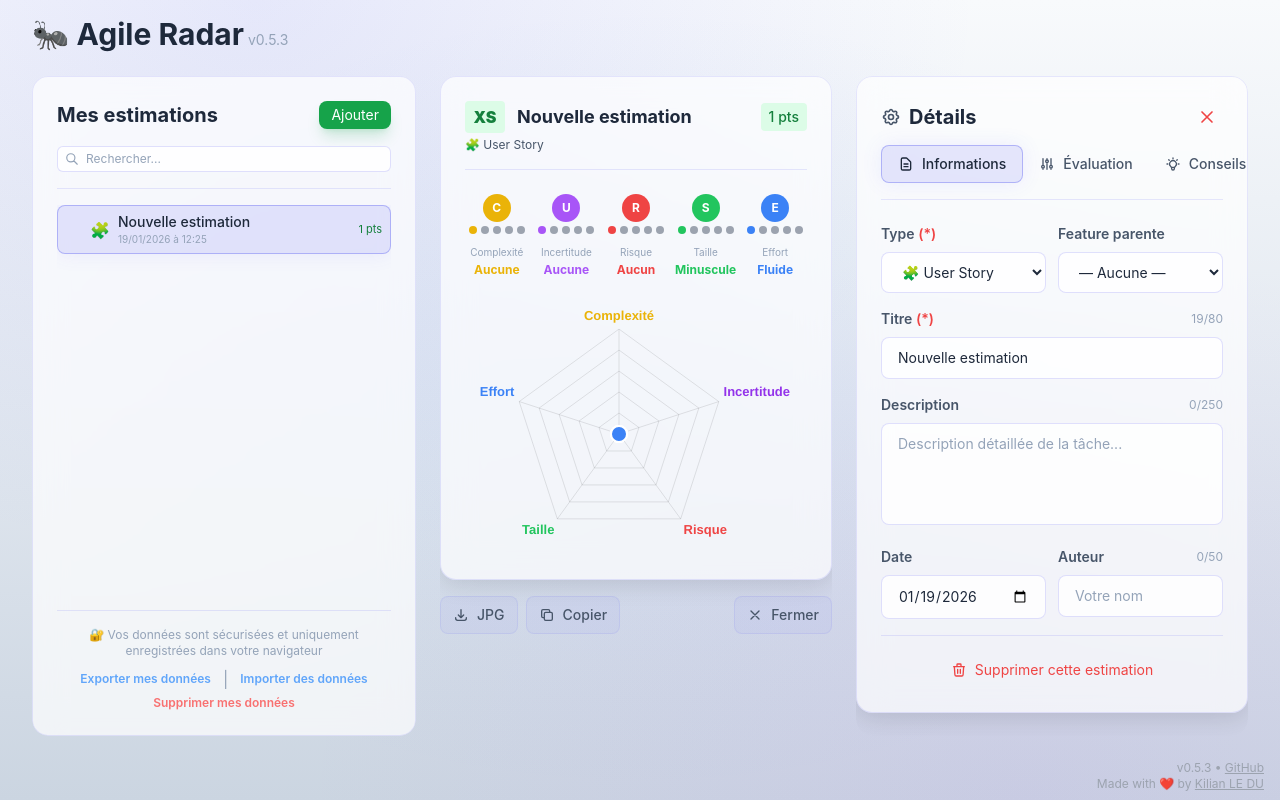
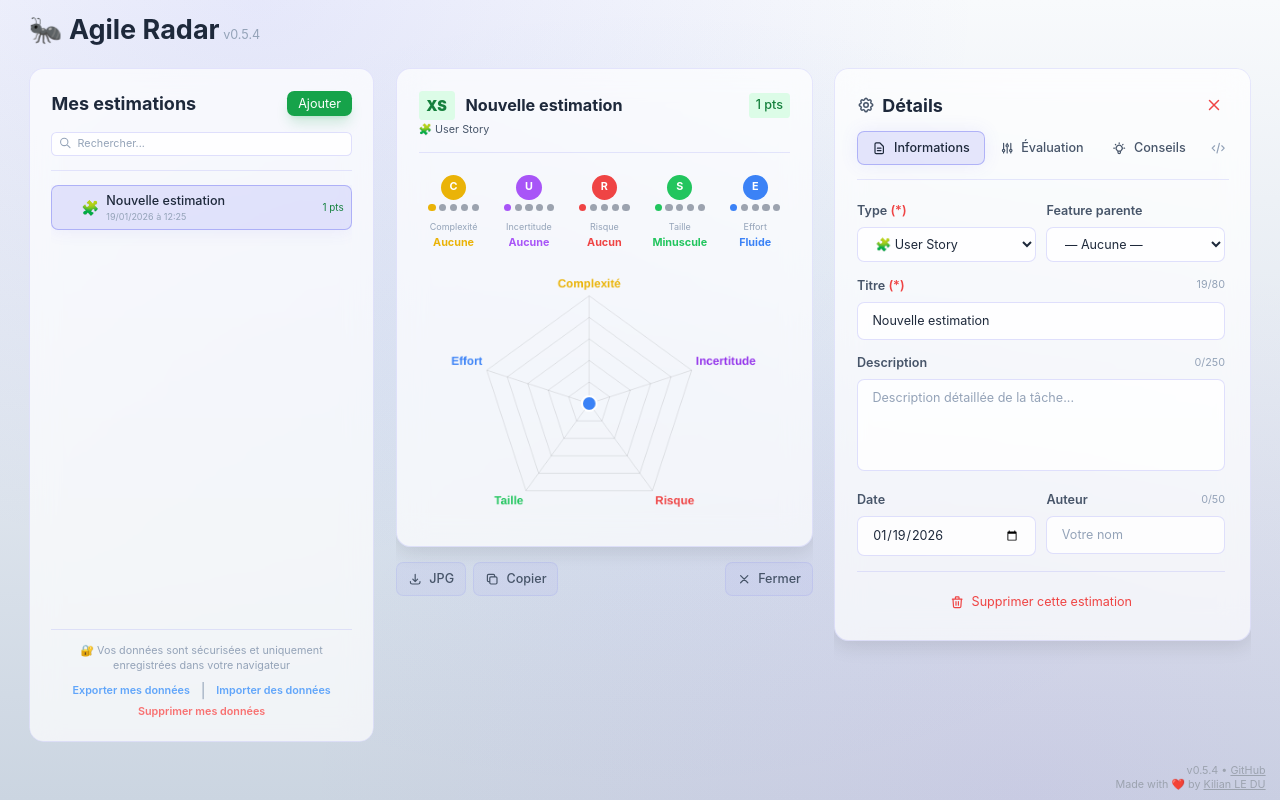
Before and after one commit to ledukilian/agile-radar, an Angular app: page / in a window 1280 px wide. Both pictures are taken after a click on the button "Ajouter". Built offline with nearby package versions, Linux system fonts and the light colour scheme.

Commit message:
fix: fixed issues

```diff
--- a/src/app/app.component.html
+++ b/src/app/app.component.html
@@ -128,7 +128,7 @@
   </main>
 
   <!-- Footer -->
-  <footer class="py-2 px-4 text-right text-gray-400 text-xs shrink-0">
+  <footer class="py-2 px-4 text-right text-gray-400 text-xs shrink-0 bg-transparent">
     <div>v{{ appVersion }} • <a href="https://github.com/ledukilian/agile-radar" target="_blank" rel="noopener noreferrer" class="hover:text-glass-secondary underline">GitHub</a></div>
     <div class="hidden sm:block">Made with ❤️ by <a href="https://ledukilian.fr" target="_blank" rel="noopener noreferrer" class="hover:text-glass-secondary underline">Kilian LE DU</a></div>
   </footer>
--- a/src/app/app.component.scss
+++ b/src/app/app.component.scss
@@ -16,3 +16,8 @@
     font-weight: 600;
   }
 }
+
+// Footer sans fond
+footer {
+  background: transparent !important;
+}
--- a/src/app/components/estimation-form/estimation-form.component.html
+++ b/src/app/components/estimation-form/estimation-form.component.html
@@ -1,6 +1,6 @@
 <!-- Version compacte -->
 <div *ngIf="compact" class="glass-card rounded-2xl flex flex-col overflow-hidden">
-  <div class="p-4 lg:p-6 flex flex-col flex-1 overflow-hidden">
+  <div class="p-4 lg:p-6 flex flex-col flex-1 min-h-0">
     <!-- En-tête avec titre et onglets -->
     <div class="mb-4 lg:mb-6 pb-3 lg:pb-4 border-b glass-divider shrink-0">
       <div class="flex justify-between items-center mb-3">
@@ -83,7 +83,8 @@
       </div>
     </div>
 
-    <div class="space-y-4 lg:space-y-6 overflow-y-auto flex-1">
+    <div class="flex-1 min-h-0 overflow-hidden">
+      <div class="h-full overflow-y-auto space-y-4 lg:space-y-6 pr-1">
 
     <!-- Onglet 1 : Paramètres de base -->
     <div *ngIf="activeTab === 'base'" class="space-y-4">
@@ -229,10 +230,10 @@
     </div>
 
     <!-- Onglet 2 : CURSE Sliders compacts -->
-    <div *ngIf="activeTab === 'curseurs'" class="space-y-4 lg:space-y-6 pb-8">
+    <div *ngIf="activeTab === 'curseurs'" class="space-y-2 lg:space-y-3 pb-4 min-h-full">
       <!-- Complexity -->
-      <div class="px-2 lg:px-4 pb-3 lg:pb-4">
-        <div class="flex items-start justify-between mb-2">
+      <div class="px-2 lg:px-4 pb-2 lg:pb-2.5">
+        <div class="flex items-start justify-between mb-1.5">
           <div class="flex flex-col">
             <span class="text-sm font-semibold text-glass-secondary">Complexité</span>
             <span class="text-[10px] text-glass-muted">Difficulté technique ou fonctionnelle</span>
@@ -266,8 +267,8 @@
       </div>
 
       <!-- Uncertainty -->
-      <div class="px-2 lg:px-4 pb-3 lg:pb-4">
-        <div class="flex items-start justify-between mb-2">
+      <div class="px-2 lg:px-4 pb-2 lg:pb-2.5">
+        <div class="flex items-start justify-between mb-1.5">
           <div class="flex flex-col">
             <span class="text-sm font-semibold text-glass-secondary">Incertitude</span>
             <span class="text-[10px] text-glass-muted">Zones floues, manque d'informations</span>
@@ -301,8 +302,8 @@
       </div>
 
       <!-- Risk -->
-      <div class="px-2 lg:px-4 pb-3 lg:pb-4">
-        <div class="flex items-start justify-between mb-2">
+      <div class="px-2 lg:px-4 pb-2 lg:pb-2.5">
+        <div class="flex items-start justify-between mb-1.5">
           <div class="flex flex-col">
             <span class="text-sm font-semibold text-glass-secondary">Risque</span>
             <span class="text-[10px] text-glass-muted">Dépendances, impacts, dangers potentiels</span>
@@ -336,8 +337,8 @@
       </div>
 
       <!-- Size -->
-      <div class="px-2 lg:px-4 pb-3 lg:pb-4">
-        <div class="flex items-start justify-between mb-2">
+      <div class="px-2 lg:px-4 pb-2 lg:pb-2.5">
+        <div class="flex items-start justify-between mb-1.5">
           <div class="flex flex-col">
             <span class="text-sm font-semibold text-glass-secondary">Taille</span>
             <span class="text-[10px] text-glass-muted">Volume de travail à réaliser</span>
@@ -371,8 +372,8 @@
       </div>
 
       <!-- Effort -->
-      <div class="px-2 lg:px-4">
-        <div class="flex items-start justify-between mb-2">
+      <div class="px-2 lg:px-4 pb-2">
+        <div class="flex items-start justify-between mb-1.5">
           <div class="flex flex-col">
             <span class="text-sm font-semibold text-glass-secondary">Effort</span>
             <span class="text-[10px] text-glass-muted">Degré de pénibilité</span>
@@ -498,6 +499,7 @@
       </div>
     </div>
     <!-- Fin onglet JSON -->
+      </div>
     </div>
   </div>
 </div>
--- a/src/app/components/estimation-form/estimation-form.component.scss
+++ b/src/app/components/estimation-form/estimation-form.component.scss
@@ -8,7 +8,7 @@
 .slider-container {
   position: relative;
   height: 32px;
-  padding-bottom: 20px;
+  padding-bottom: 12px;
 }
 
 // Track personnalisée (fond de la barre)
--- a/src/environments/environment.ts
+++ b/src/environments/environment.ts
@@ -1,4 +1,4 @@
 export const environment = {
   production: false,
-  version: '0.5.3'
+  version: '0.5.4'
 };
--- a/src/styles.scss
+++ b/src/styles.scss
@@ -50,10 +50,18 @@
   --scrollbar-thumb-hover: rgba(255, 255, 255, 0.25);
 }
 
+html {
+  height: 100%;
+  overflow: hidden;
+}
+
 body {
   margin: 0;
   font-family: -apple-system, BlinkMacSystemFont, "Segoe UI", Roboto, "Helvetica Neue", Arial, sans-serif;
   background: var(--bg-primary);
+  height: 100%;
+  overflow: auto;
+  zoom: 0.9;
 }
 
 /* Fond principal avec dégradé - DARK MODE */
@@ -63,7 +71,7 @@ body {
     radial-gradient(ellipse at 80% 100%, rgba(168, 85, 247, 0.1) 0%, transparent 50%),
     radial-gradient(ellipse at 50% 50%, rgba(59, 130, 246, 0.05) 0%, transparent 70%),
     linear-gradient(180deg, var(--bg-primary) 0%, var(--bg-secondary) 50%, var(--bg-accent) 100%);
-  min-height: 100vh;
+  min-height: 111.11vh; /* Compense le zoom 0.9 (100vh / 0.9) */
   transition: background 0.3s ease;
 }
 
```
